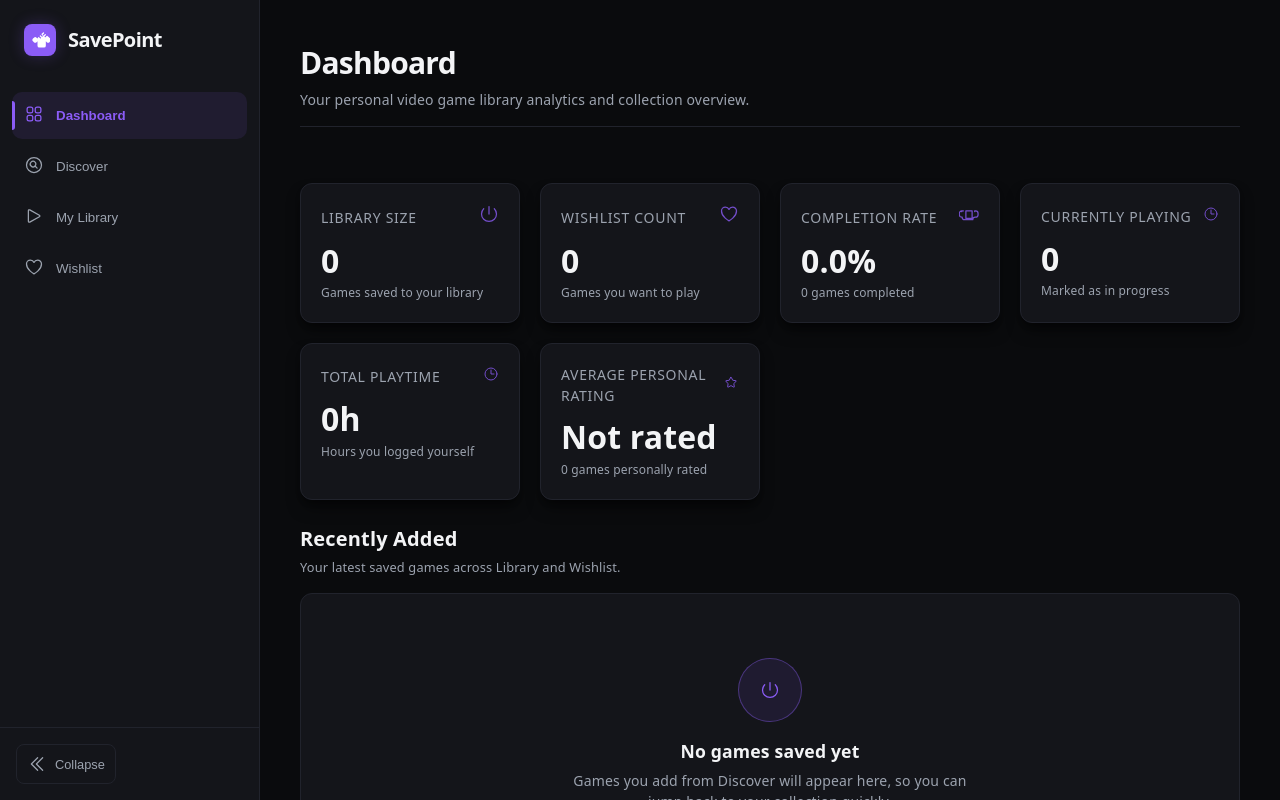
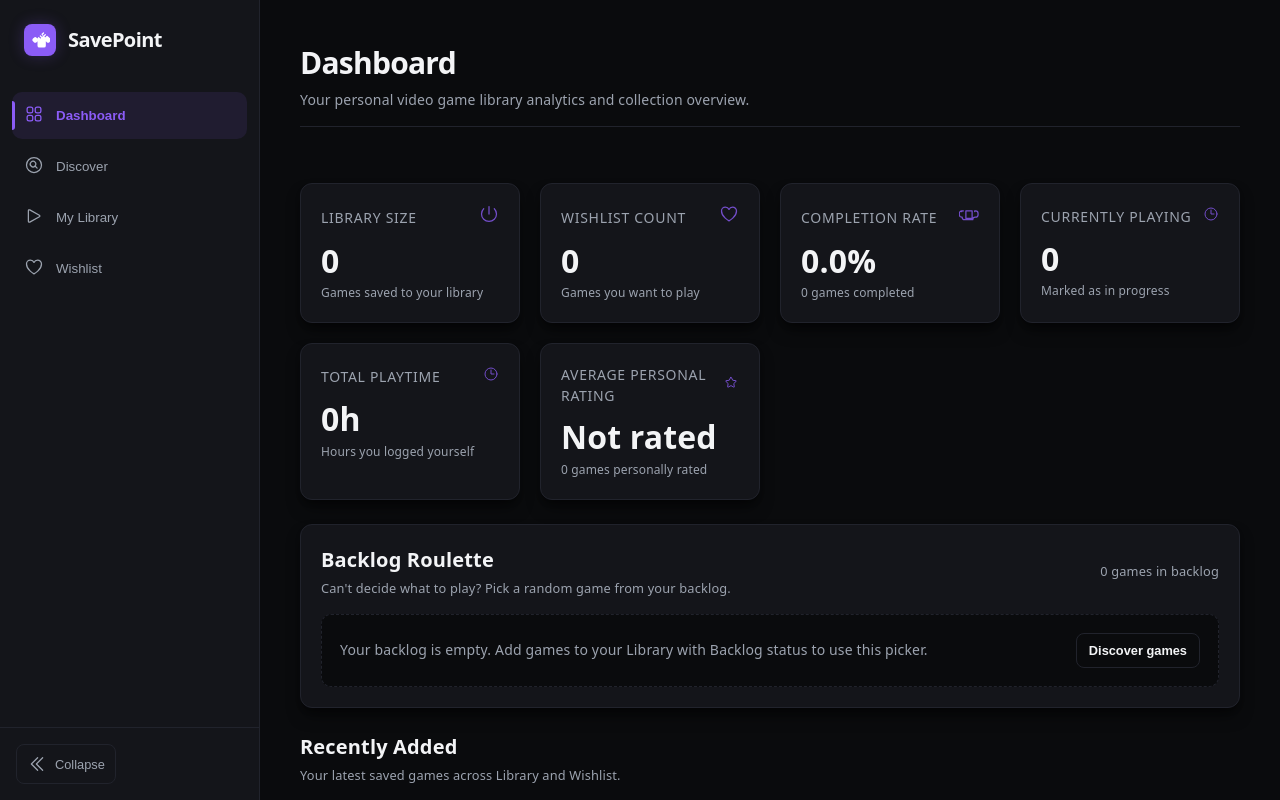
Before and after one commit to KyleDomSar/SavePoint, a React (Vite) app: page / in a window 1280 px wide. Shown: the top 800 px of the page. Built offline with nearby package versions, Linux system fonts and the light colour scheme.

Commit message:
feat: add backlog roulette to dashboard

```diff
--- a/src/views/DashboardView.jsx
+++ b/src/views/DashboardView.jsx
@@ -7,7 +7,8 @@ import { GamepadIcon, TrophyIcon, WishlistIcon, ClockIcon, StarIcon } from '../c
 import { useCollection } from '../contexts/useCollection';
 
 const DashboardView = () => {
-  const { items, storageError, importCollection } = useCollection();
+  const { items, storageError, importCollection, updateGameStatus } = useCollection();
+  const [pickedBacklogId, setPickedBacklogId] = useState(null);
   const backupInputRef = useRef(null);
   const [backupMessage, setBackupMessage] = useState(null);
 
@@ -86,6 +87,10 @@ const DashboardView = () => {
   const wishlistCount = items.filter((game) => game.status === 'wishlist').length;
   const completedCount = libraryGames.filter((game) => game.status === 'completed').length;
   const playingGames = libraryGames.filter((game) => game.status === 'playing');
+  const backlogGames = items
+    .filter((game) => game.status === 'backlog')
+    .sort((a, b) => (Number(b.addedAt) || 0) - (Number(a.addedAt) || 0));
+  const pickedBacklogGame = backlogGames.find((game) => String(game.id) === String(pickedBacklogId)) || null;
   const recentGames = [...items]
     .sort((a, b) => (Number(b.addedAt) || 0) - (Number(a.addedAt) || 0))
     .slice(0, 4);
@@ -126,6 +131,239 @@ const DashboardView = () => {
       }}>
         {stats.map((stat) => <StatCard key={stat.title} {...stat} />)}
       </div>
+
+      <section style={{
+        display: 'flex',
+        flexDirection: 'column',
+        gap: '16px',
+        width: '100%',
+        padding: '20px',
+        backgroundColor: 'var(--panel-bg)',
+        border: '1px solid var(--border)',
+        borderRadius: '12px',
+        boxShadow: 'var(--shadow)'
+      }}>
+        <div style={{
+          display: 'flex',
+          justifyContent: 'space-between',
+          alignItems: 'center',
+          flexWrap: 'wrap',
+          gap: '12px'
+        }}>
+          <div style={{ display: 'flex', flexDirection: 'column', gap: '4px' }}>
+            <h2 style={{ fontSize: '1.25rem', color: 'var(--text-h)', margin: 0 }}>Backlog Roulette</h2>
+            <p style={{ fontSize: '0.8rem', color: 'var(--text)', margin: 0, lineHeight: 1.5 }}>
+              Can't decide what to play? Pick a random game from your backlog.
+            </p>
+          </div>
+          <span style={{ color: 'var(--text)', fontSize: '0.8rem' }}>
+            {backlogGames.length} {backlogGames.length === 1 ? 'game' : 'games'} in backlog
+          </span>
+        </div>
+
+        {pickedBacklogGame ? (
+          <div style={{
+            display: 'flex',
+            alignItems: 'stretch',
+            flexWrap: 'wrap',
+            gap: '16px',
+            padding: '14px',
+            backgroundColor: 'var(--bg)',
+            border: '1px solid var(--border)',
+            borderRadius: '10px'
+          }}>
+            <div style={{
+              width: '96px',
+              height: '128px',
+              flexShrink: 0,
+              position: 'relative',
+              overflow: 'hidden',
+              borderRadius: '7px',
+              background: 'linear-gradient(135deg, #29223c 0%, #0a0b0d 100%)'
+            }}>
+              {pickedBacklogGame.coverUrl && (
+                <img
+                  src={pickedBacklogGame.coverUrl}
+                  alt={`${pickedBacklogGame.title} cover`}
+                  onError={(event) => {
+                    event.currentTarget.style.display = 'none';
+                    if (event.currentTarget.nextElementSibling) {
+                      event.currentTarget.nextElementSibling.style.display = 'flex';
+                    }
+                  }}
+                  style={{ width: '100%', height: '100%', objectFit: 'cover', display: 'block' }}
+                />
+              )}
+              <div style={{
+                position: 'absolute',
+                inset: 0,
+                display: pickedBacklogGame.coverUrl ? 'none' : 'flex',
+                alignItems: 'center',
+                justifyContent: 'center',
+                textAlign: 'center',
+                padding: '8px',
+                color: 'var(--text-h)',
+                fontSize: '0.75rem',
+                fontWeight: '700',
+                overflowWrap: 'anywhere'
+              }}>
+                {pickedBacklogGame.title}
+              </div>
+            </div>
+
+            <div style={{
+              flex: '1 1 220px',
+              minWidth: 0,
+              display: 'flex',
+              flexDirection: 'column',
+              justifyContent: 'center',
+              gap: '10px'
+            }}>
+              <div style={{ display: 'flex', flexDirection: 'column', gap: '6px' }}>
+                <span style={{
+                  alignSelf: 'flex-start',
+                  border: '1px solid var(--accent-border)',
+                  borderRadius: '999px',
+                  padding: '3px 8px',
+                  color: 'var(--accent)',
+                  backgroundColor: 'var(--accent-bg)',
+                  fontSize: '0.7rem',
+                  fontWeight: '700'
+                }}>
+                  Random pick
+                </span>
+                <h3 style={{
+                  margin: 0,
+                  color: 'var(--text-h)',
+                  fontSize: '1.1rem',
+                  lineHeight: 1.35,
+                  overflowWrap: 'anywhere'
+                }}>
+                  {pickedBacklogGame.title}
+                </h3>
+                <p style={{ margin: 0, color: 'var(--text)', fontSize: '0.82rem', lineHeight: 1.5 }}>
+                  {[pickedBacklogGame.platform, pickedBacklogGame.releaseDate].filter(Boolean).join(' · ') || 'Ready when you are'}
+                </p>
+              </div>
+
+              <div style={{ display: 'flex', flexWrap: 'wrap', gap: '8px', marginTop: '4px' }}>
+                <button
+                  type="button"
+                  onClick={() => {
+                    updateGameStatus(pickedBacklogGame.id, 'playing');
+                    setPickedBacklogId(null);
+                  }}
+                  style={{
+                    backgroundColor: 'var(--accent)',
+                    color: 'var(--text-h)',
+                    border: '1px solid var(--accent-border)',
+                    borderRadius: '8px',
+                    padding: '9px 12px',
+                    fontSize: '0.8rem',
+                    fontWeight: '700',
+                    cursor: 'pointer',
+                    boxShadow: 'var(--glow)'
+                  }}
+                >
+                  Mark as Playing
+                </button>
+                <button
+                  type="button"
+                  disabled={backlogGames.length < 2}
+                  onClick={() => {
+                    const otherGames = backlogGames.filter((game) => String(game.id) !== String(pickedBacklogGame.id));
+                    const pool = otherGames.length > 0 ? otherGames : backlogGames;
+                    const nextPick = pool[Math.floor(Math.random() * pool.length)];
+                    if (nextPick) setPickedBacklogId(String(nextPick.id));
+                  }}
+                  style={{
+                    backgroundColor: 'var(--panel-bg)',
+                    color: backlogGames.length < 2 ? 'var(--text)' : 'var(--text-h)',
+                    border: '1px solid var(--border)',
+                    borderRadius: '8px',
+                    padding: '9px 12px',
+                    fontSize: '0.8rem',
+                    fontWeight: '600',
+                    cursor: backlogGames.length < 2 ? 'not-allowed' : 'pointer',
+                    opacity: backlogGames.length < 2 ? 0.55 : 1
+                  }}
+                >
+                  Roll Again
+                </button>
+              </div>
+            </div>
+          </div>
+        ) : backlogGames.length > 0 ? (
+          <div style={{
+            display: 'flex',
+            alignItems: 'center',
+            justifyContent: 'space-between',
+            flexWrap: 'wrap',
+            gap: '14px',
+            padding: '18px',
+            backgroundColor: 'var(--bg)',
+            border: '1px dashed var(--border)',
+            borderRadius: '10px'
+          }}>
+            <p style={{ margin: 0, color: 'var(--text)', fontSize: '0.875rem', lineHeight: 1.6 }}>
+              Let SavePoint choose one of your {backlogGames.length} backlog {backlogGames.length === 1 ? 'game' : 'games'}.
+            </p>
+            <button
+              type="button"
+              onClick={() => {
+                const pick = backlogGames[Math.floor(Math.random() * backlogGames.length)];
+                if (pick) setPickedBacklogId(String(pick.id));
+              }}
+              style={{
+                backgroundColor: 'var(--accent)',
+                color: 'var(--text-h)',
+                border: '1px solid var(--accent-border)',
+                borderRadius: '8px',
+                padding: '10px 14px',
+                fontSize: '0.85rem',
+                fontWeight: '700',
+                cursor: 'pointer',
+                whiteSpace: 'nowrap',
+                boxShadow: 'var(--glow)'
+              }}
+            >
+              Pick a game
+            </button>
+          </div>
+        ) : (
+          <div style={{
+            display: 'flex',
+            alignItems: 'center',
+            justifyContent: 'space-between',
+            flexWrap: 'wrap',
+            gap: '14px',
+            padding: '18px',
+            backgroundColor: 'var(--bg)',
+            border: '1px dashed var(--border)',
+            borderRadius: '10px'
+          }}>
+            <p style={{ margin: 0, color: 'var(--text)', fontSize: '0.875rem', lineHeight: 1.6 }}>
+              Your backlog is empty. Add games to your Library with Backlog status to use this picker.
+            </p>
+            <button
+              type="button"
+              onClick={() => { window.location.hash = 'discover'; }}
+              style={{
+                backgroundColor: 'transparent',
+                color: 'var(--text-h)',
+                border: '1px solid var(--border)',
+                borderRadius: '8px',
+                padding: '9px 12px',
+                fontSize: '0.8rem',
+                fontWeight: '700',
+                cursor: 'pointer'
+              }}
+            >
+              Discover games
+            </button>
+          </div>
+        )}
+      </section>
 
       <section style={{ display: 'flex', flexDirection: 'column', gap: '16px', width: '100%' }}>
         <div style={{
```
